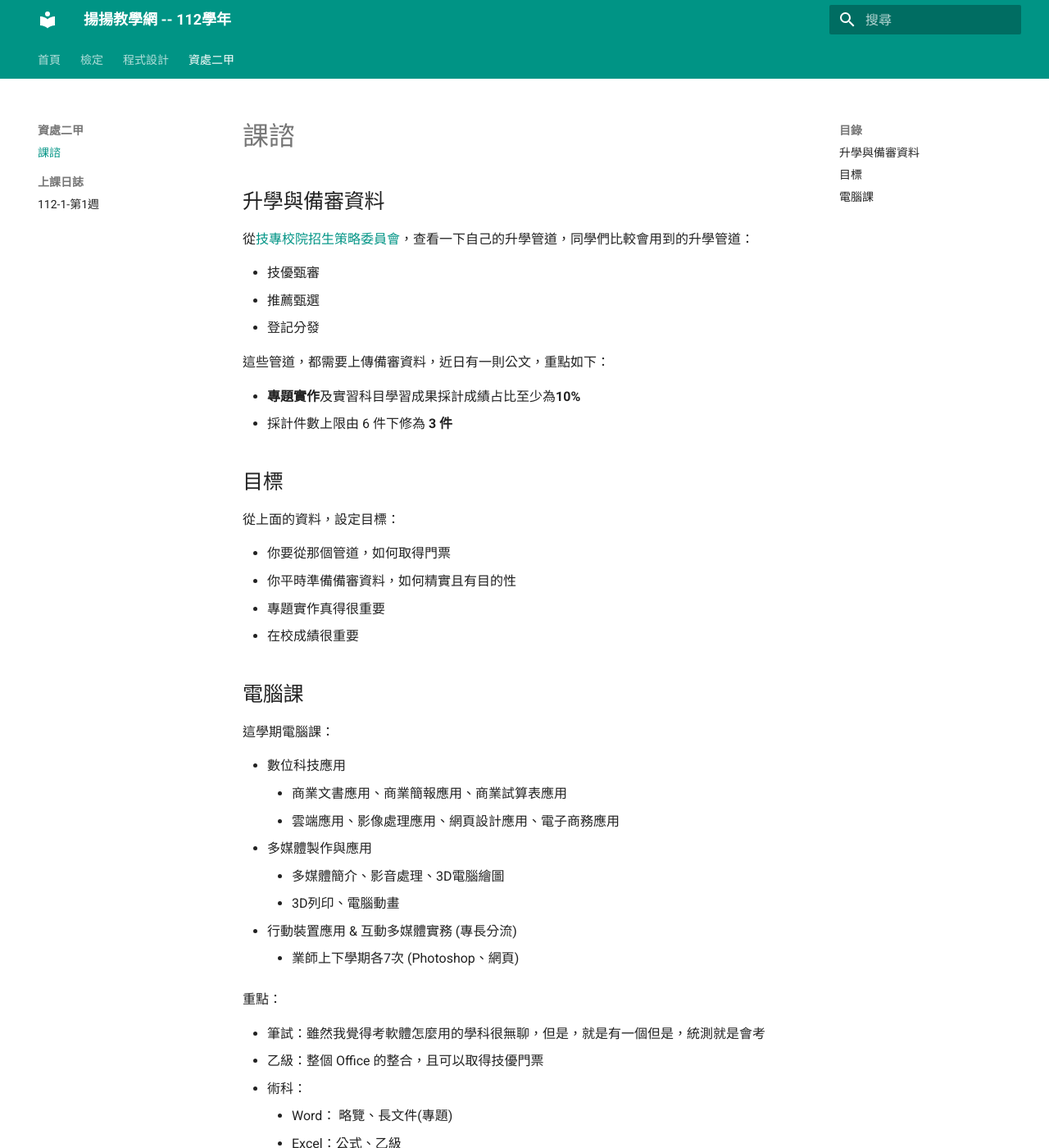
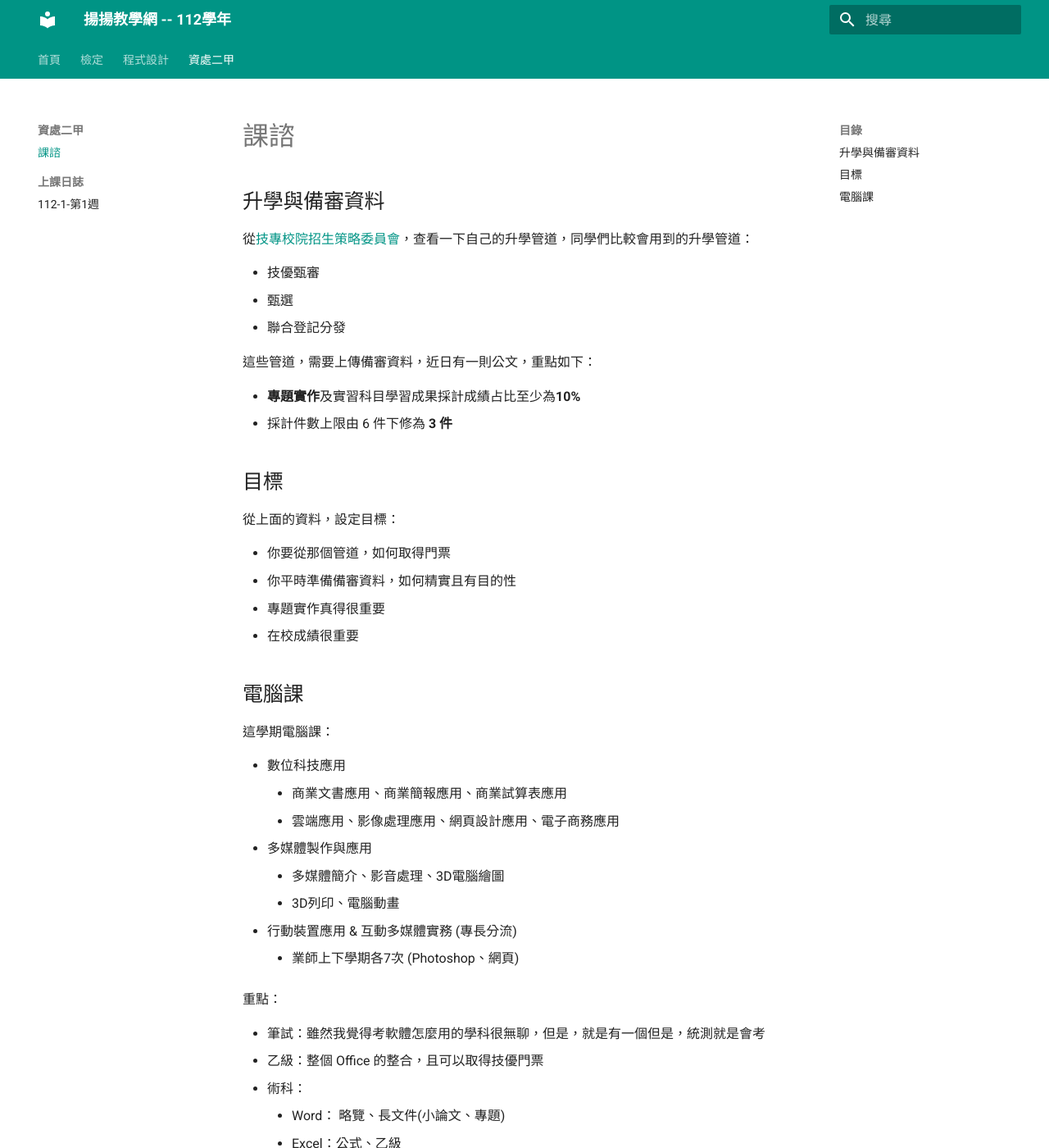
Before and after one commit to cwyedu/school-112, an MkDocs documentation site: the page built from docs/dp111/course_counseling.md, in a window 1280 px wide and 1400 px high. Shown: the whole window at 82% size. Built offline with MkDocs 1.6.1 and Material for MkDocs 9.7.7, drawn with Linux system fonts in a browser that asks for light colours.

Commit message:
modify some errors

```diff
--- a/docs/dp111/course_counseling.md
+++ b/docs/dp111/course_counseling.md
@@ -5,10 +5,10 @@
 從[技專校院招生策略委員會](https://www.techadmi.edu.tw/)，查看一下自己的升學管道，同學們比較會用到的升學管道：
 
 - 技優甄審
-- 推薦甄選
-- 登記分發
+- 甄選
+- 聯合登記分發
 
-這些管道，都需要上傳備審資料，近日有一則公文，重點如下：
+這些管道，需要上傳備審資料，近日有一則公文，重點如下：
 
 - **專題實作**及實習科目學習成果採計成績占比至少為**10%**
 - 採計件數上限由 6 件下修為 **3 件**
@@ -41,7 +41,7 @@
 - 筆試：雖然我覺得考軟體怎麼用的學科很無聊，但是，就是有一個但是，統測就是會考
 - 乙級：整個 Office 的整合，且可以取得技優門票
 - 術科：
-    - Word： 略覽、長文件(專題)
+    - Word： 略覽、長文件(小論文、專題)
     - Excel：公式、乙級
     - PowerPoint：會簡報
     - 網頁：html、css
```
Also changed, not shown: docs/dp111/log/112-1-week01.md (+2 -0 lines), docs/programming/apcs/index.md (+6 -0 lines), docs/programming/python/starting.md (line endings or trailing spaces).
